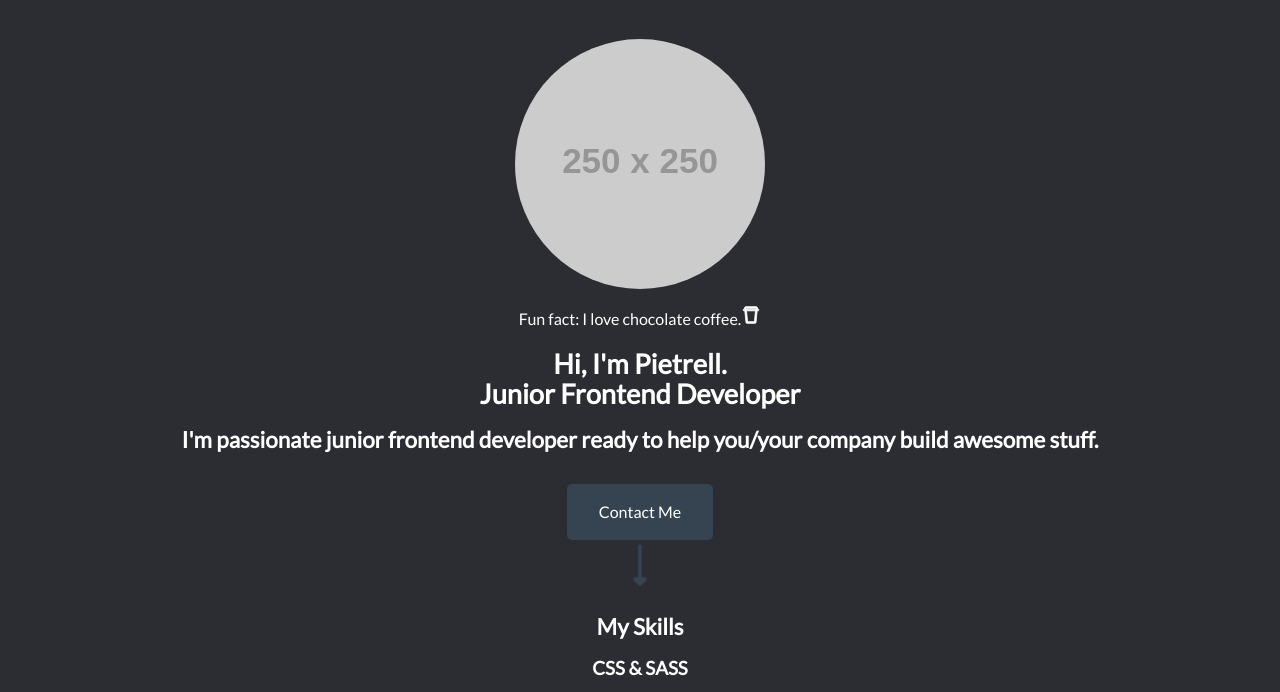
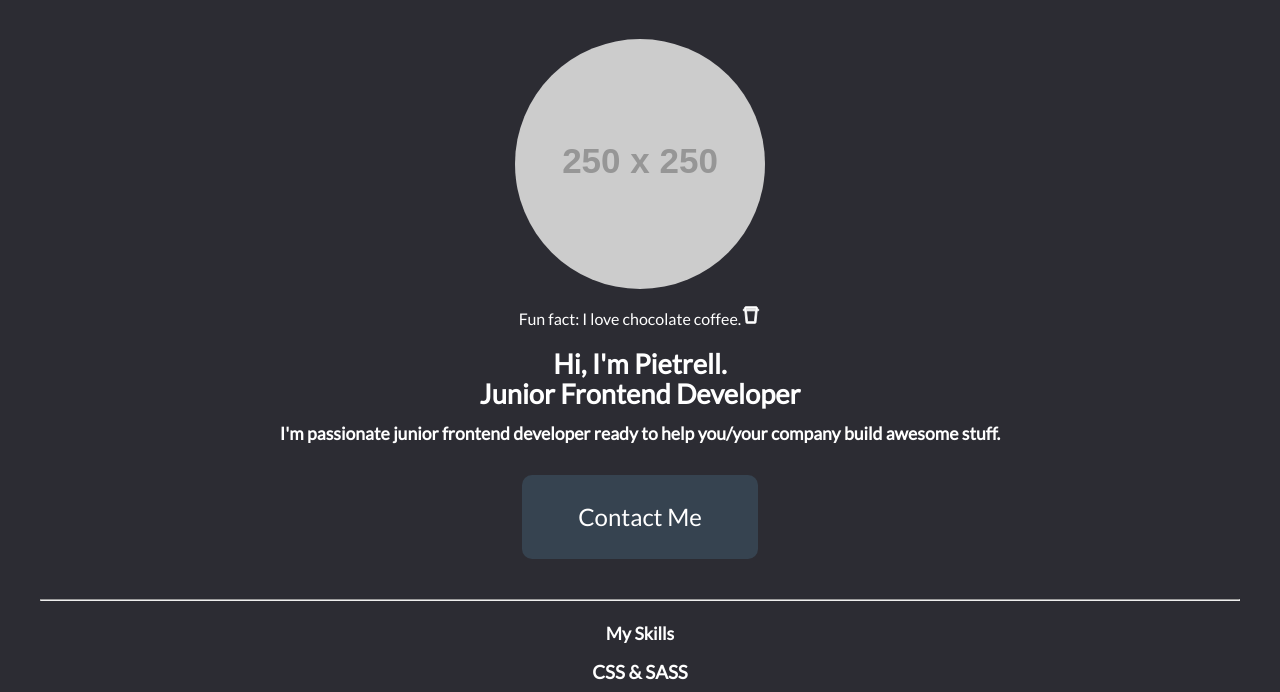
Before and after one commit to PiotrPlotast/my-personal-page, a plain HTML site: page index.html in a window 1280 px wide. Shown: the part 75-767 px from the top of the page. Drawn offline with Linux system fonts and the light colour scheme; placeholder pictures from the web are drawn by us.

Commit message:
added hrs and changed some styles

```diff
--- a/index.html
+++ b/index.html
@@ -52,7 +52,7 @@
                 <h2>I'm passionate junior frontend developer ready to help you/your company build awesome stuff.</h2>
                 <a href="./contact.html" class="contact-btn">Contact Me</a>
             </div>
-            <img src="./images/down-arrow-svgrepo-com.svg" alt="" class="arrow-svg">
+            <hr>
         </div>
         <div class="skills">
             <h2>My Skills</h2>
@@ -78,11 +78,13 @@
                     dreamt of as it helps me overcome any obstacles and solve any problems solo without much help from
                     other members of the team.</p>
             </div>
+            <hr>
         </div>
         <div class="projects">
             <h2>My Projects</h2>
             <a href="./projects.html">Go To My Projects</a>
             <div class="carousel"></div>
+            <hr>
         </div>
         <div class="contact">
             <h2>Contact with me by:</h2>
--- a/style.css
+++ b/style.css
@@ -111,6 +111,10 @@ nav {
     padding: 1rem;
 }
 
+div {
+    width: 100%;
+}
+
 .logo-link {
     padding: 0.5rem;
     color: var(--text-color);
@@ -207,19 +211,18 @@ h1 {
 }
 
 h2 {
-    font-size: 1.4rem;
+    font-size: 1.1rem;
 }
 
 .contact-btn {
     background-color: var(--accent-color);
-    border: none;
-    border-radius: 5px;
+    border-radius: 10px;
     color: var(--text-color);
     cursor: pointer;
     display: inline-block;
-    font-size: 1rem;
-    margin-top: 2rem;
-    padding: 1rem 2rem;
+    font-size: 1.5rem;
+    margin: 2rem 0;
+    padding: 1.5rem 3.5rem;
     text-decoration: none;
     transition: background-color 0.3s ease-out;
 
@@ -229,9 +232,3 @@ h2 {
     }
 
 }
-
-.arrow-svg {
-    width: 50px;
-    height: 50px;
-    display: inline;
-}
```
